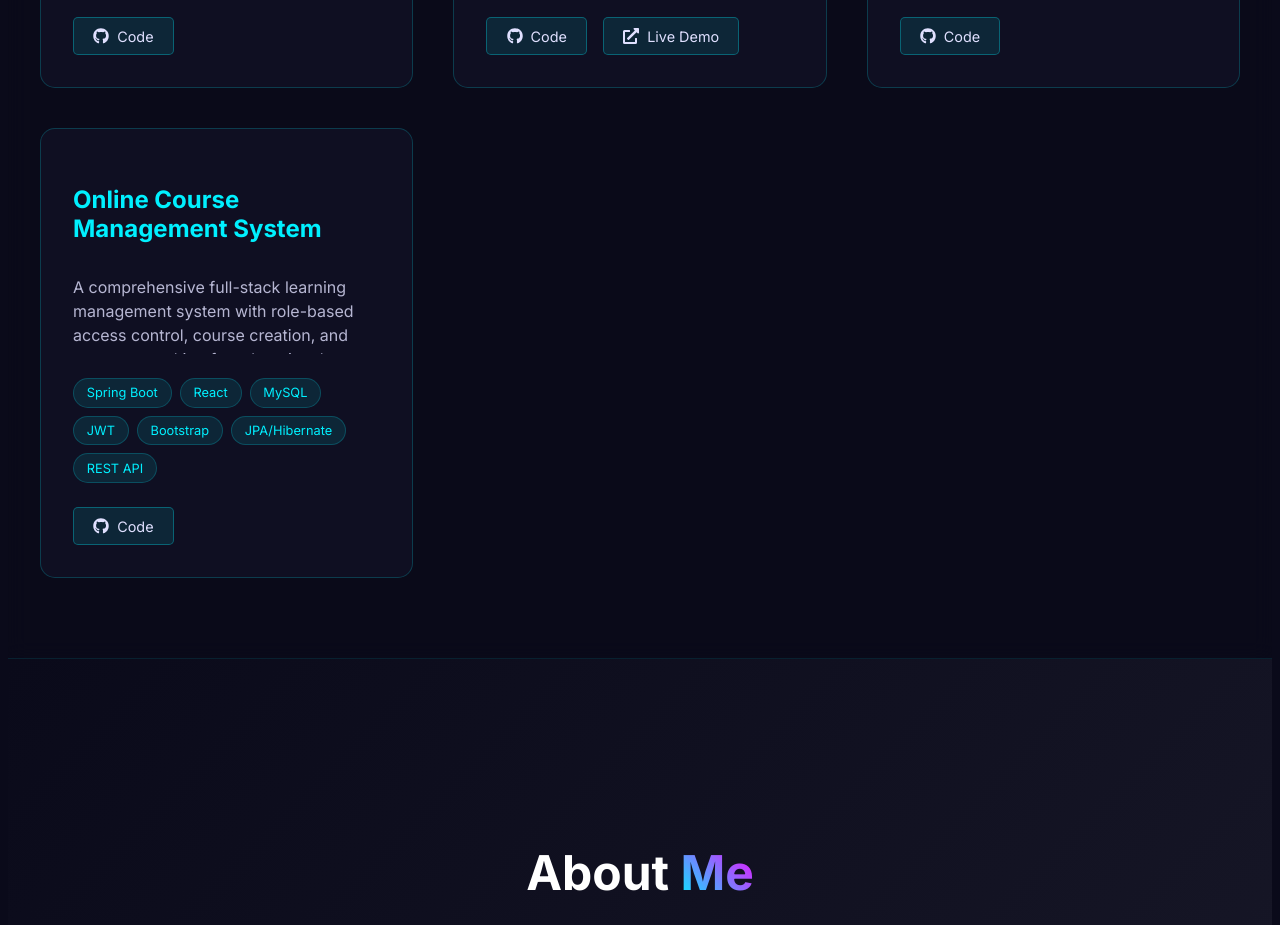
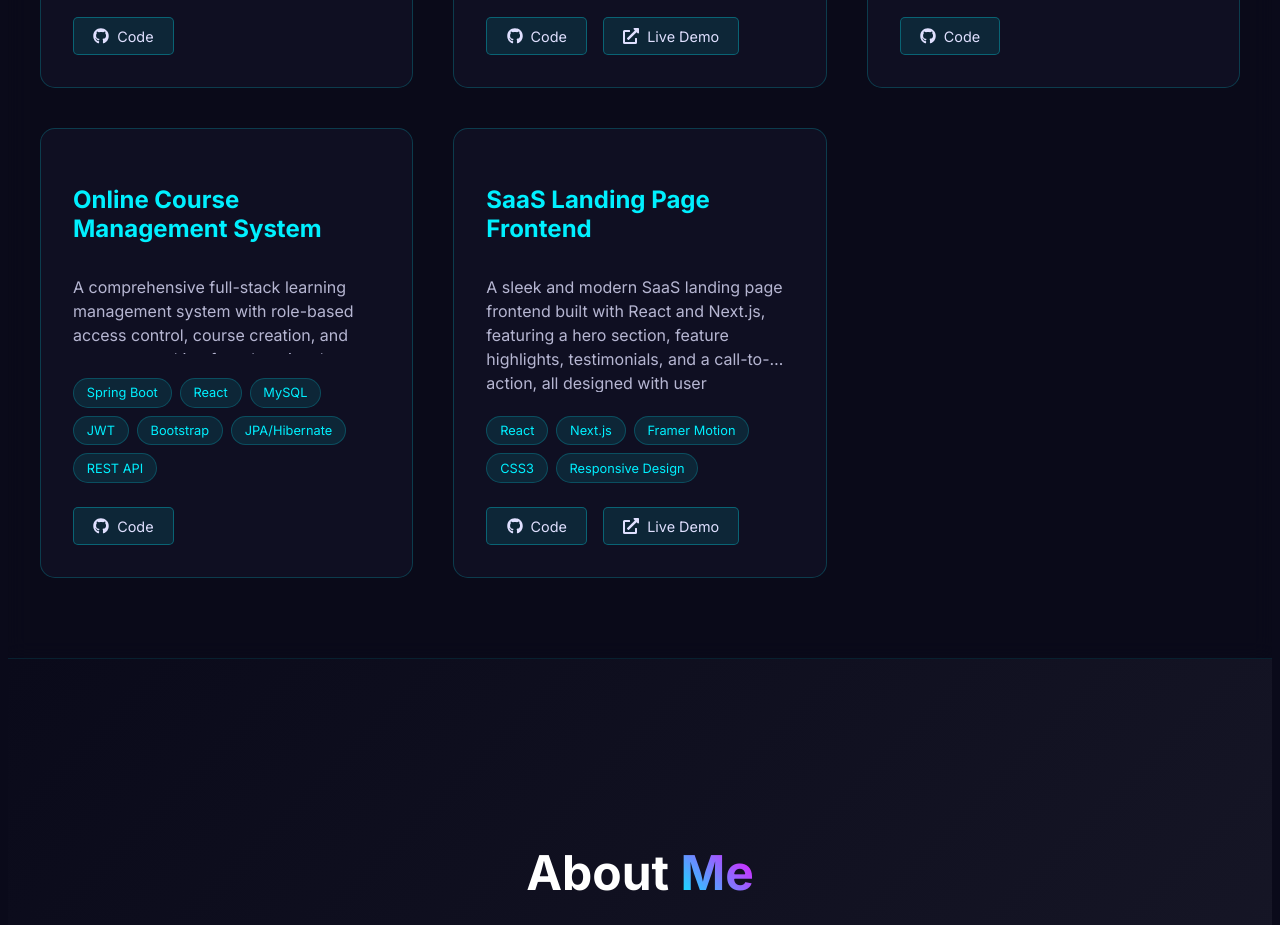
Before and after one commit to bhanuprakashpeddi-1432/tech-portfolio, a React (Create React App) app: page / in a window 1280 px wide. Shown: the part 2380-3305 px from the top of the page. Built offline with nearby package versions, Linux system fonts and the light colour scheme.

Commit message:
Project Added

```diff
--- a/src/components/Projects.js
+++ b/src/components/Projects.js
@@ -38,6 +38,15 @@ const projects = [
     github: "https://github.com/bhanuprakashpeddi-1432/OnlineCourseManagement_System",
     liveDemo: "",
     features: ["Role-based Access Control", "Course Management", "Progress Tracking", "Admin Dashboard"]
+  },
+  {
+    title: "SaaS Landing Page Frontend",
+    description: "A sleek and modern SaaS landing page frontend built with React and Next.js, featuring a hero section, feature highlights, testimonials, and a call-to-action, all designed with user experience in mind.",
+    detailedDescription: "This project showcases a responsive landing page for a SaaS product, built with React and Next.js, utilizing Framer Motion for smooth animations and transitions. It includes sections for features, testimonials, and a contact form.",
+    tags: [ "React", "Next.js", "Framer Motion", "CSS3", "Responsive Design"],
+    github: "https://github.com/bhanuprakashpeddi-1432/SaaS_landing_page",
+    liveDemo: "https://saa-s-landing-page-tan.vercel.app/",
+    features: ["Responsive Design", "Smooth Animations", "Feature Highlights", "User Testimonials"]
   }
 ];
 
```
